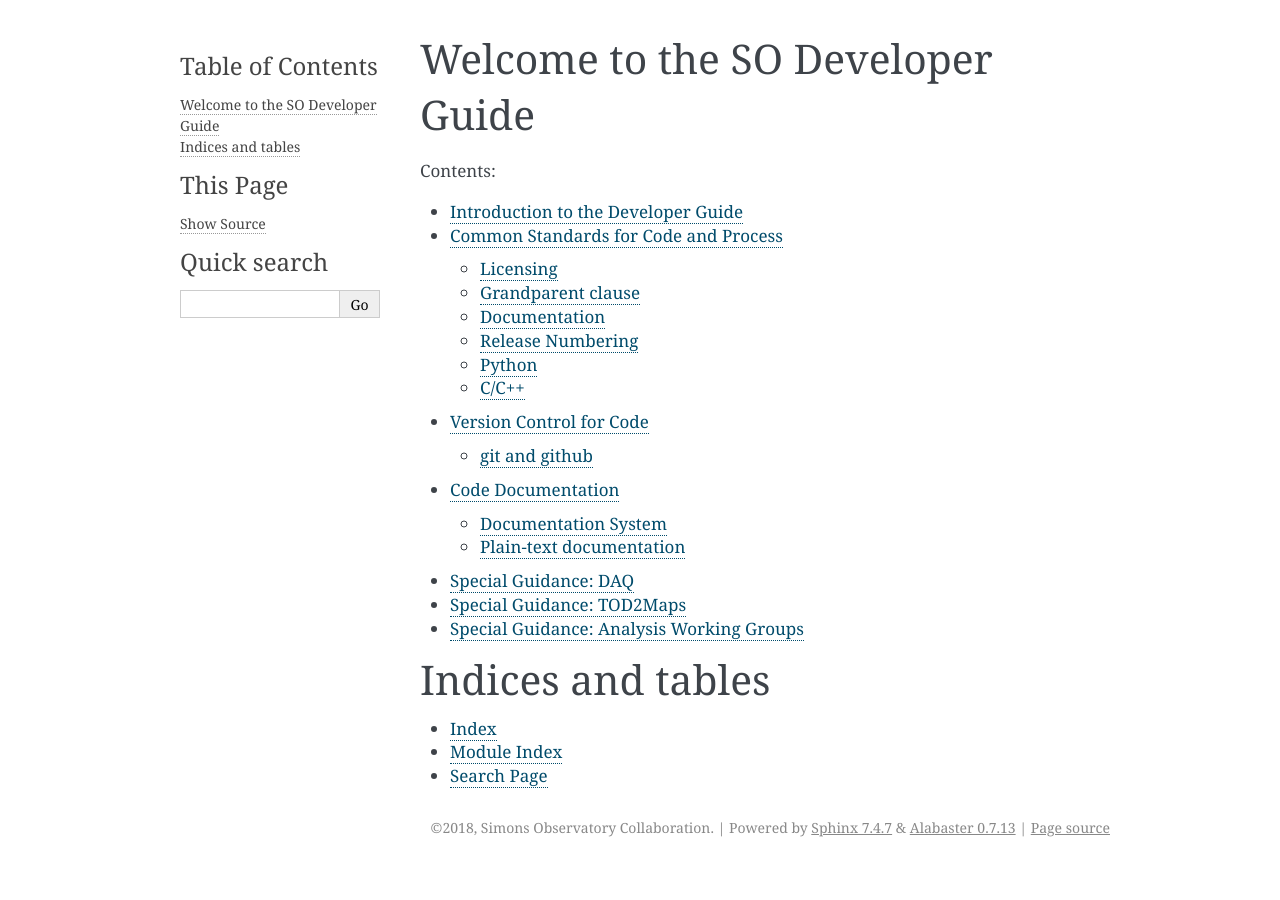
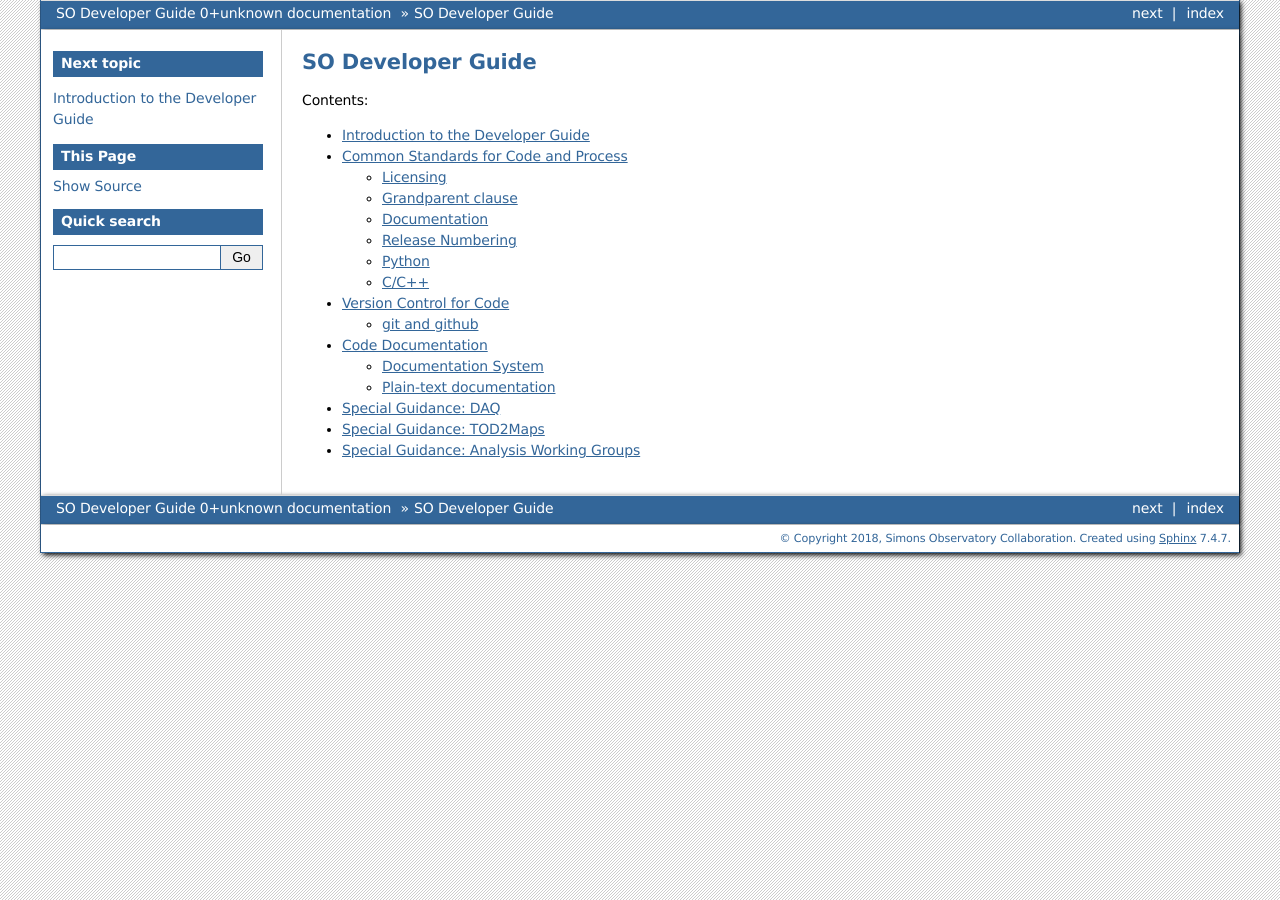
Before and after one commit to simonsobs/so_dev_guide, a Sphinx documentation site: the page built from source/index.rst, in a window 1280 px wide. Built offline with Sphinx 7.4.7, drawn with Linux system fonts in a browser that asks for light colours.

Commit message:
Change html_theme to bizstyle, and remove some unnecessary stuff (index, mods, search) from main tree.  (Search is still available in html, and index is still generated for PDF).

```diff
--- a/source/conf.py
+++ b/source/conf.py
@@ -86,7 +86,7 @@ pygments_style = 'sphinx'
 # The theme to use for HTML and HTML Help pages.  See the documentation for
 # a list of builtin themes.
 #
-html_theme = 'alabaster'
+html_theme = 'bizstyle'
 
 # Theme options are theme-specific and customize the look and feel of a theme
 # further.  For a list of options available for each theme, see the
--- a/source/index.rst
+++ b/source/index.rst
@@ -3,8 +3,9 @@
    You can adapt this file completely to your liking, but it should at least
    contain the root `toctree` directive.
 
-Welcome to the SO Developer Guide
-=================================
+SO Developer Guide
+==================
+
 
 .. toctree::
    :maxdepth: 2
@@ -17,11 +18,3 @@ Welcome to the SO Developer Guide
    daq
    tod
    analysis
-
-
-Indices and tables
-==================
-
-* :ref:`genindex`
-* :ref:`modindex`
-* :ref:`search`
```
